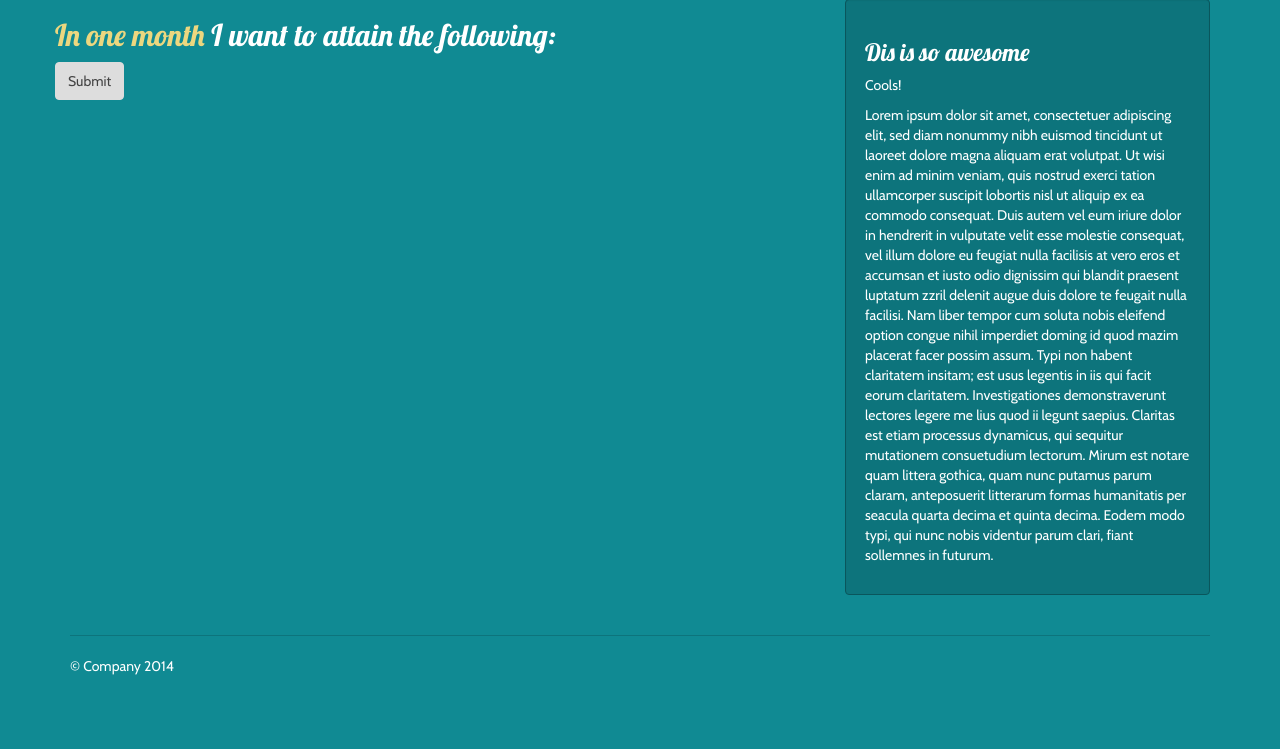
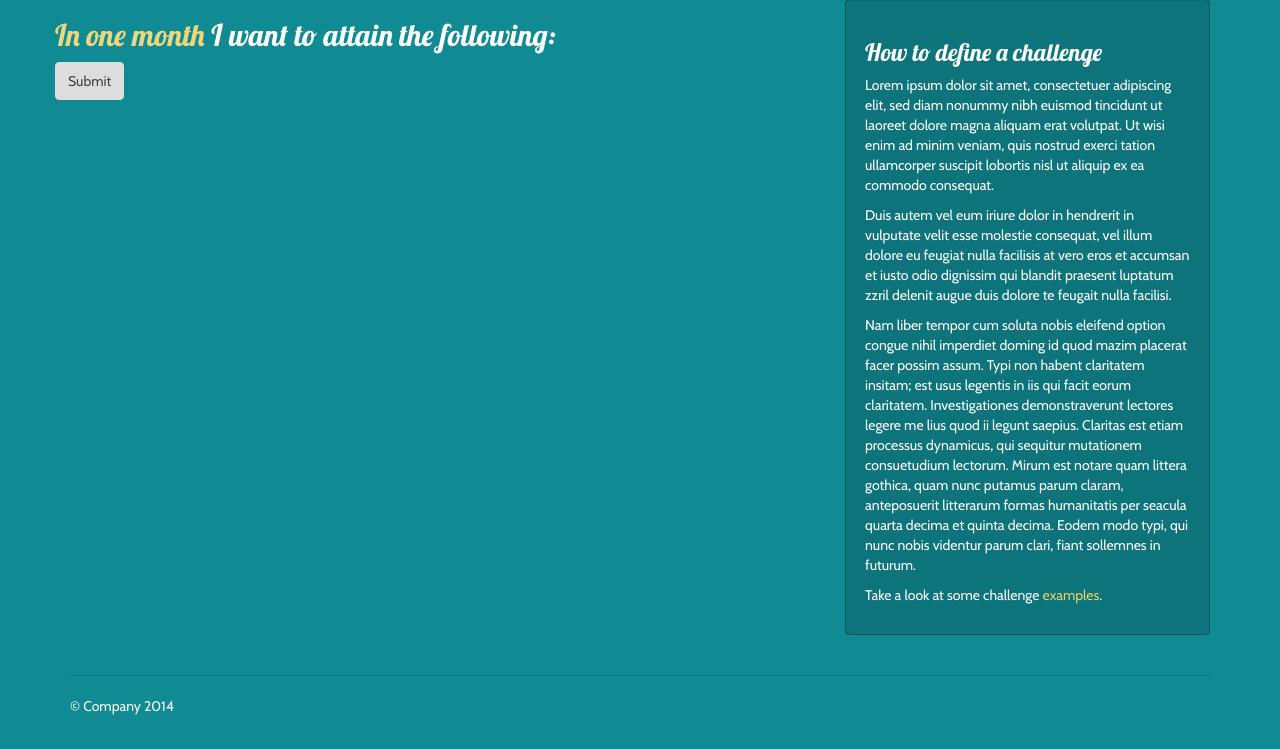
Before and after one commit to robrechtdr/inonemonth, a Django app: template inonemonth/templates/challenge/challenge_create.html in a window 1280 px wide. Shown: the part 51-800 px from the top of the page. Run offline with Django 3.2, Linux system fonts and the light colour scheme; the template is opened without the code that fills it, so the values that code supplies are empty, except form fields; tables that the repository leaves empty hold one stand-in row (values such as "Sample post"); form fields are guessed from the names that the template uses; parts of the project's set-up code (start-up, migrations or seed data) failed here and were passed over; some libraries are stand-ins or nearby versions.

Commit message:
Add appropriate title for information section

```diff
--- a/inonemonth/templates/challenge/challenge_create.html
+++ b/inonemonth/templates/challenge/challenge_create.html
@@ -19,10 +19,18 @@
 
 {% block right-column %}
 <div class="well">
-  <h3>Dis is so awesome</h3>
-  <p>Cools!</p>
+  <h3>How to define a challenge</h3>
   <p>
-Lorem ipsum dolor sit amet, consectetuer adipiscing elit, sed diam nonummy nibh euismod tincidunt ut laoreet dolore magna aliquam erat volutpat. Ut wisi enim ad minim veniam, quis nostrud exerci tation ullamcorper suscipit lobortis nisl ut aliquip ex ea commodo consequat. Duis autem vel eum iriure dolor in hendrerit in vulputate velit esse molestie consequat, vel illum dolore eu feugiat nulla facilisis at vero eros et accumsan et iusto odio dignissim qui blandit praesent luptatum zzril delenit augue duis dolore te feugait nulla facilisi. Nam liber tempor cum soluta nobis eleifend option congue nihil imperdiet doming id quod mazim placerat facer possim assum. Typi non habent claritatem insitam; est usus legentis in iis qui facit eorum claritatem. Investigationes demonstraverunt lectores legere me lius quod ii legunt saepius. Claritas est etiam processus dynamicus, qui sequitur mutationem consuetudium lectorum. Mirum est notare quam littera gothica, quam nunc putamus parum claram, anteposuerit litterarum formas humanitatis per seacula quarta decima et quinta decima. Eodem modo typi, qui nunc nobis videntur parum clari, fiant sollemnes in futurum.
+Lorem ipsum dolor sit amet, consectetuer adipiscing elit, sed diam nonummy nibh euismod tincidunt ut laoreet dolore magna aliquam erat volutpat. Ut wisi enim ad minim veniam, quis nostrud exerci tation ullamcorper suscipit lobortis nisl ut aliquip ex ea commodo consequat.
+  </p>
+  <p>
+Duis autem vel eum iriure dolor in hendrerit in vulputate velit esse molestie consequat, vel illum dolore eu feugiat nulla facilisis at vero eros et accumsan et iusto odio dignissim qui blandit praesent luptatum zzril delenit augue duis dolore te feugait nulla facilisi.
+  <p>
+  <p>
+ Nam liber tempor cum soluta nobis eleifend option congue nihil imperdiet doming id quod mazim placerat facer possim assum. Typi non habent claritatem insitam; est usus legentis in iis qui facit eorum claritatem. Investigationes demonstraverunt lectores legere me lius quod ii legunt saepius. Claritas est etiam processus dynamicus, qui sequitur mutationem consuetudium lectorum. Mirum est notare quam littera gothica, quam nunc putamus parum claram, anteposuerit litterarum formas humanitatis per seacula quarta decima et quinta decima. Eodem modo typi, qui nunc nobis videntur parum clari, fiant sollemnes in futurum.
+  </p>
+  <p>
+Take a look at some challenge <a href="" target="_blank">examples</a>.
   </p>
 </div>
 {% endblock right-column %}
```
